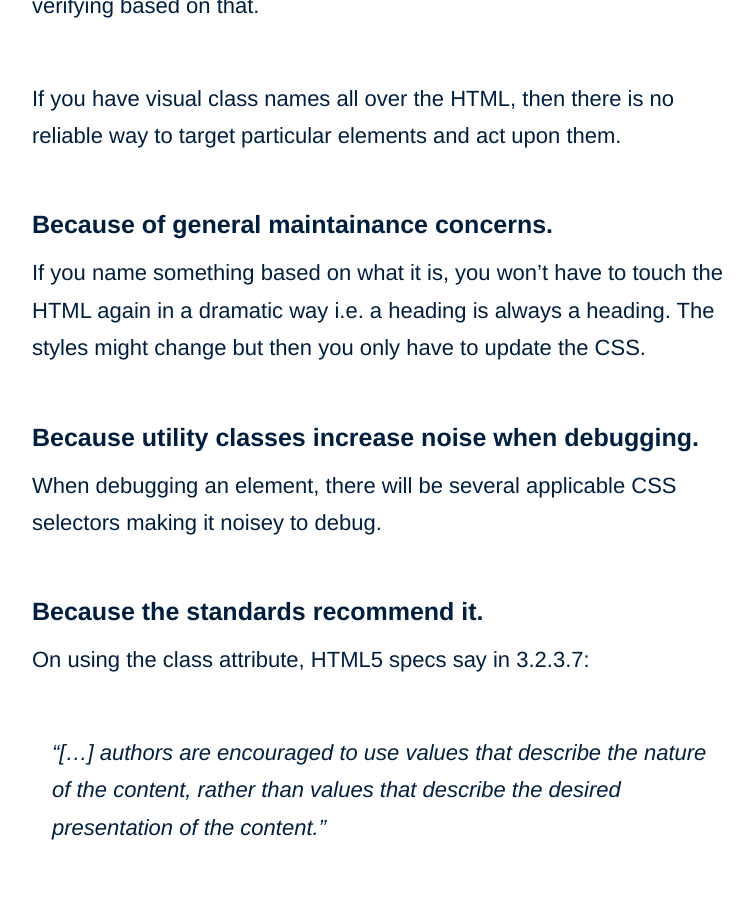
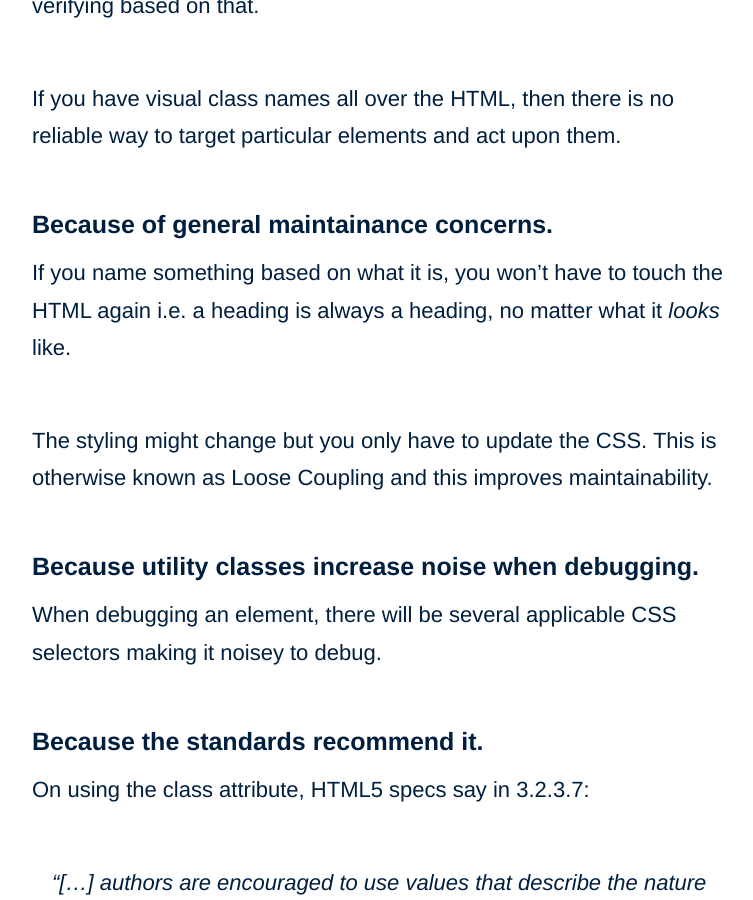
Before and after one commit to adamsilver/maintainablecss.com-jekyll, a Jekyll site: the page built from _chapters/02-semantics.md, in a window 1280 px wide and 900 px high, scrolled down 4175 px. Shown: the whole window, without its empty margins (258-1011 px from the left). Built offline with Jekyll 4.4.1, drawn with Linux system fonts in a browser that asks for light colours.

Commit message:
semantic notes

```diff
--- a/_chapters/02-semantics.md
+++ b/_chapters/02-semantics.md
@@ -38,7 +38,7 @@ It's not clear at all *what* this HTML represents. You *might* have an *idea* of
 	<div class="product"></div>
 	<div class="searchResults"></div>
 
-Here I know exactly what I am looking at. I know the intention of what this HTML represents. And I have no idea how it looks&mdash;that's what CSS is responsible for. Semantic class names mean something to both HTML *and* CSS.
+Here I know exactly what I am looking at. I know the intention of what this HTML represents. And I have no idea how it looks&mdash;that's what CSS is responsible for. Semantic class names mean something to both HTML *and* CSS (and JS).
 
 So **why** else should we use semantic class names?
 
@@ -76,7 +76,9 @@ If you have visual class names all over the HTML, then there is no reliable way
 
 ## Because of general maintainance concerns.
 
-If you name something based on what it is, you won't have to touch the HTML again in a dramatic way i.e. a heading is always a heading. The styles might change but then you only have to update the CSS.
+If you name something based on what it is, you won't have to touch the HTML again i.e. a heading is always a heading, no matter what it *looks* like.
+
+The styling might change but you only have to update the CSS. This is otherwise known as Loose Coupling and this improves maintainability.
 
 ## Because utility classes increase noise when debugging.
 
```
